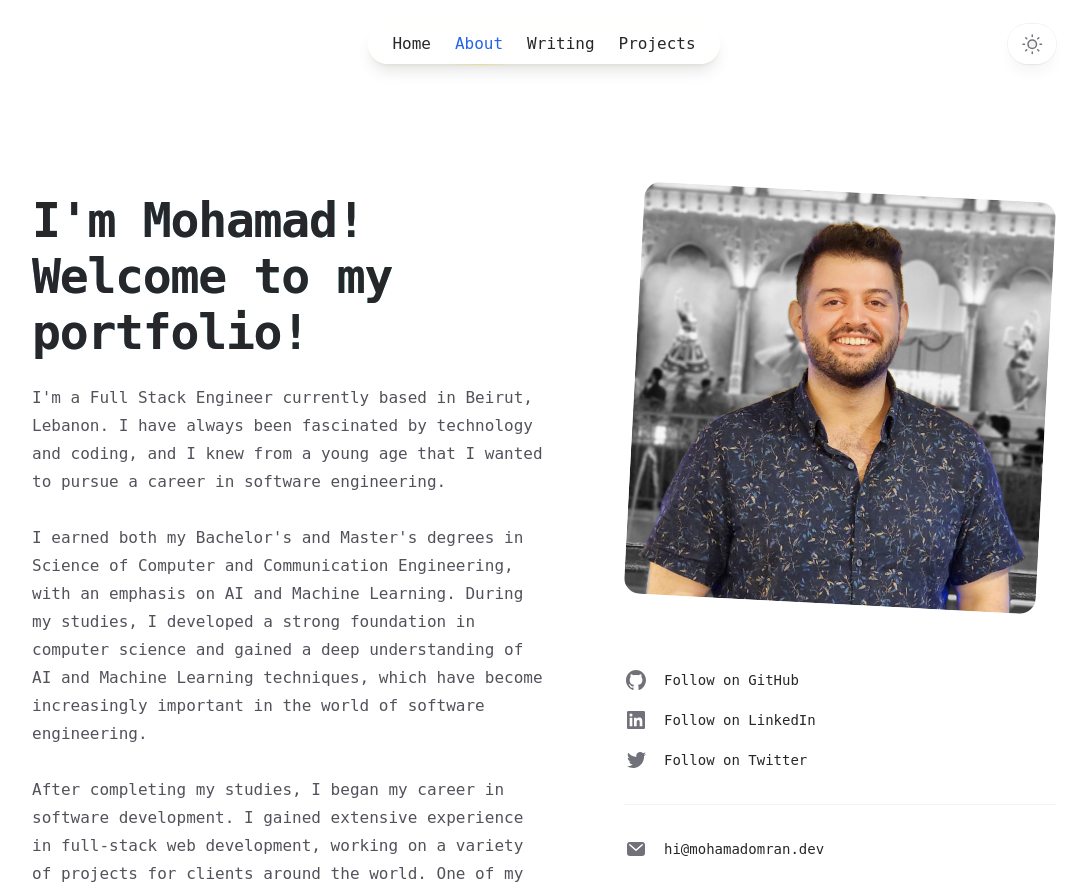
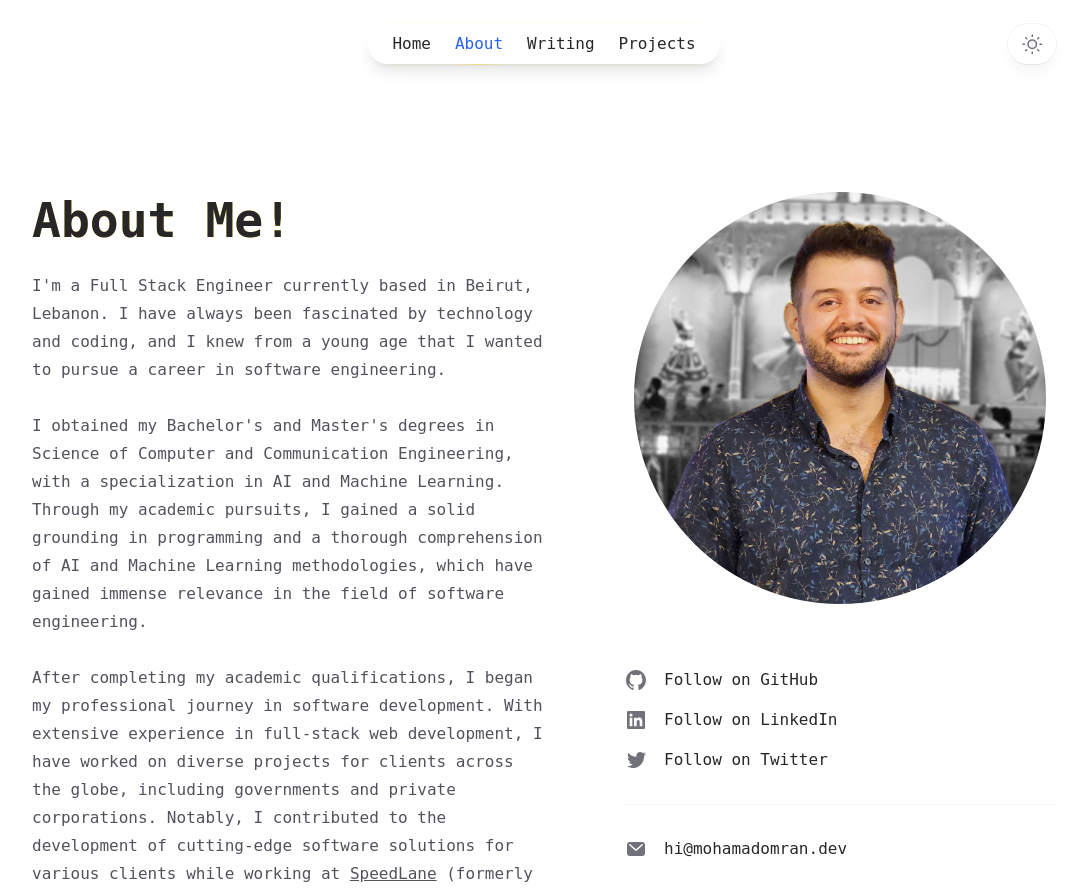
Before and after one commit to mohamadomran/portfolio, a Next.js app: page /about in a window 1280 px wide. Shown: the top 893 px of the page, without its empty margins (96-1183 px from the left). Built offline with nearby package versions, Linux system fonts and the light colour scheme.

Commit message:
fix: about me page

```diff
--- a/pages/about.tsx
+++ b/pages/about.tsx
@@ -1,5 +1,4 @@
 import Image from 'next/image'
-import { ElementType, ReactNode } from 'react'
 import Head from 'next/head'
 import Link from 'next/link'
 import clsx from 'clsx'
@@ -13,24 +12,21 @@ import {
 import { MailIcon } from '@/components/icons/MailIcon'
 import avatar from '@/public/static/images/avatar.png'
 import awsCCPBadge from '@/public/static/images/aws-certified-cloud-practitioner-badge.png'
+import { SEO_DESCRIPTION } from '@/Utils/constants'
+import { IconType } from '@/types'
 
 function SocialLink({
     className,
     href,
     children,
     icon: Icon,
-}: {
-    className: string
-    href: string
-    children: ReactNode
-    icon: ElementType
-}) {
+}: IconType) {
     return (
         <li className={clsx(className, 'flex')}>
             <Link
                 href={href}
-                className='group flex text-sm font-medium text-zinc-800 transition hover:text-indigo-500 dark:text-zinc-200 dark:hover:text-indigo-500'>
-                <Icon className='h-6 w-6 flex-none fill-zinc-500 transition group-hover:fill-indigo-500' />
+                className='group flex text-md font-medium text-zinc-800 transition hover:text-indigo-500 dark:text-zinc-200 dark:hover:text-zinc-500'>
+                <Icon className='h-6 w-6 flex-none fill-zinc-500 transition group-hover:fill-zinc-500' />
                 <span className='ml-4'>{children}</span>
             </Link>
         </li>
@@ -42,15 +38,9 @@ export default function About() {
         <>
             <Head>
                 <title>About - Mohamad Omran</title>
-                <meta
-                    name='description'
-                    content="I'm Mohamad! Welcome to my portfolio! Im a full-stack engineer with a passion for AI, machine learning, travel, and photography. Explore my comprehensive portfolio to see how I bring creativity and innovation to software development. Let's collaborate and bring your ideas to life!"
-                />
+                <meta name='description' content={SEO_DESCRIPTION} />
                 <meta property='og:title' content='About - Mohamad Omran' />
-                <meta
-                    property='og:description'
-                    content="I'm Mohamad! Welcome to my portfolio! Im a full-stack engineer with a passion for AI, machine learning, travel, and photography. Explore my comprehensive portfolio to see how I bring creativity and innovation to software development. Let's collaborate and bring your ideas to life!"
-                />
+                <meta property='og:description' content={SEO_DESCRIPTION} />
             </Head>
             <Container className='mt-16 sm:mt-32'>
                 <div className='grid grid-cols-1 gap-y-16 lg:grid-cols-2 lg:grid-rows-[auto_1fr] lg:gap-y-12'>
@@ -60,16 +50,16 @@ export default function About() {
                                 src={avatar}
                                 alt=''
                                 sizes='(min-width: 1024px) 32rem, 20rem'
-                                className='aspect-square shadow-inner rounded-2xl bg-zinc-100 object-cover dark:bg-zinc-800 rotate-3'
+                                className='aspect-square shadow-inner rounded-full bg-zinc-100 object-cover dark:bg-zinc-800'
                                 placeholder='blur'
                             />
                         </div>
                     </div>
                     <div className='lg:order-first lg:row-span-2'>
-                        <h1 className='text-4xl font-bold tracking-tight text-zinc-800 dark:text-zinc-100 sm:text-5xl bg-clip-text dark:text-transparent bg-gradient-to-r from-blue-400 to-emerald-400'>
-                            I&apos;m Mohamad! Welcome to my portfolio!
+                        <h1 className='text-5xl font-bold text-zinc-800 dark:sky-300 sm:text-5xl bg-clip-text dark:text-transparent bg-gradient-to-r from-mustard-500 to-mustard-300'>
+                            About Me!
                         </h1>
-                        <div className='mt-6 space-y-7 text-base text-zinc-600 dark:text-zinc-400'>
+                        <div className='mt-6 space-y-7 text-base text-zinc-600 dark:text-white'>
                             <p>
                                 I&apos;m a Full Stack Engineer currently based
                                 in Beirut, Lebanon. I have always been
@@ -78,34 +68,33 @@ export default function About() {
                                 career in software engineering.
                             </p>
                             <p>
-                                I earned both my Bachelor&apos;s and
-                                Master&apos;s degrees in Science of Computer and
-                                Communication Engineering, with an emphasis on
-                                AI and Machine Learning. During my studies, I
-                                developed a strong foundation in computer
-                                science and gained a deep understanding of AI
-                                and Machine Learning techniques, which have
-                                become increasingly important in the world of
-                                software engineering.
+                                I obtained my Bachelor&apos;s and Master&apos;s
+                                degrees in Science of Computer and Communication
+                                Engineering, with a specialization in AI and
+                                Machine Learning. Through my academic pursuits,
+                                I gained a solid grounding in programming and a
+                                thorough comprehension of AI and Machine
+                                Learning methodologies, which have gained
+                                immense relevance in the field of software
+                                engineering.
                             </p>
                             <p>
-                                After completing my studies, I began my career
-                                in software development. I gained extensive
-                                experience in full-stack web development,
-                                working on a variety of projects for clients
-                                around the world. One of my most notable
-                                accomplishments was my work at SpeedLane
-                                (formerly known as Postlight Lebanon), where I
-                                helped develop innovative software solutions for
-                                a wide range of clients.
+                                After completing my academic qualifications, I
+                                began my professional journey in software
+                                development. With extensive experience in
+                                full-stack web development, I have worked on
+                                diverse projects for clients across the globe,
+                                including governments and private corporations.
+                                Notably, I contributed to the development of
+                                cutting-edge software solutions for various
+                                clients while working at <a className='underline text' href="https://speedlane.co">SpeedLane</a> (formerly
+                                Postlight Lebanon).
                             </p>
                             <p>
                                 In addition to my work as a software engineer,
                                 I&apos;m also an avid traveler and photographer.
                                 I love exploring new places, meeting new people,
-                                and capturing the beauty of the world through my
-                                lens. Some of my favorite travel destinations
-                                include Europe, Asia, and South America, and
+                                and checking out different cultures.
                                 I&apos;m always on the lookout for new
                                 adventures to embark on.
                             </p>
```
